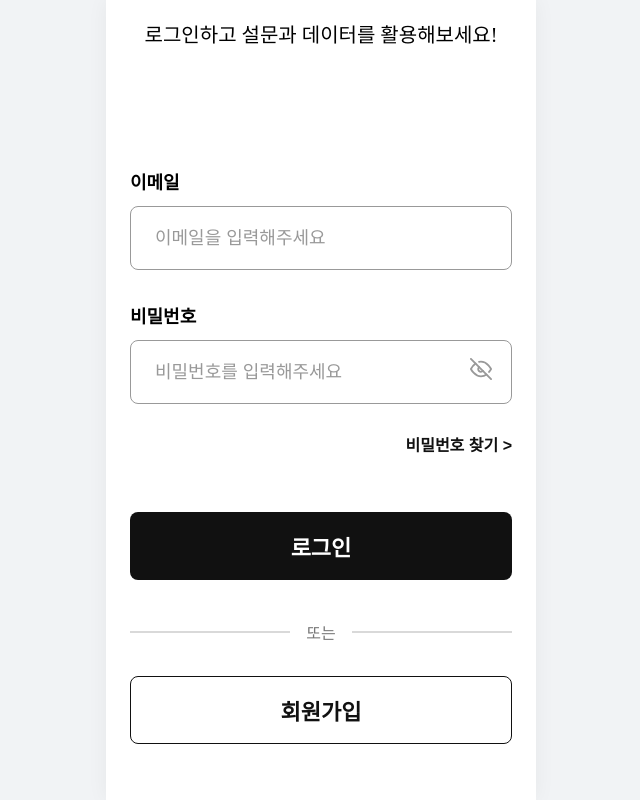
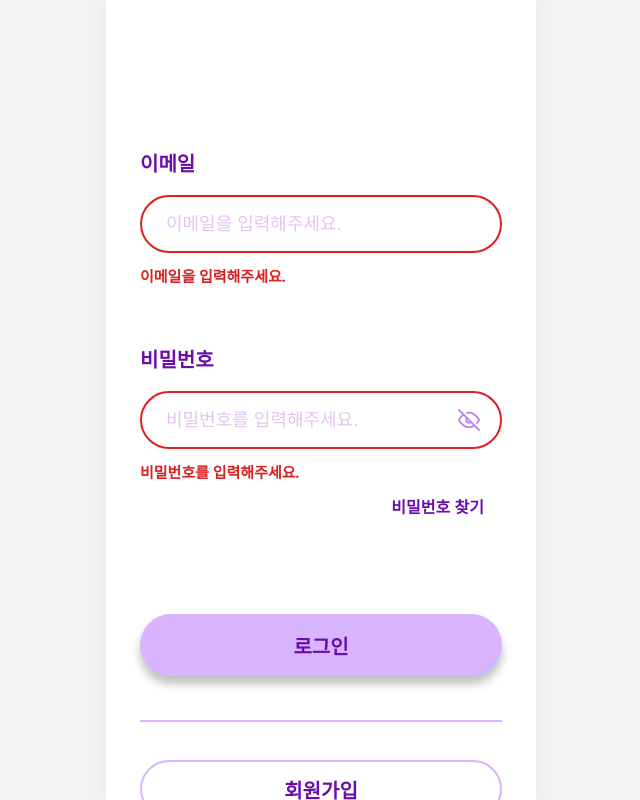
Before and after one commit to kah070809-rgb/Loopa-frontend, a React (Vite) app: page /login in a window 1280 px wide. Both pictures are taken after a click on the button "로그인". Shown: the whole page, without its empty margins (319-959 px from the left). Built offline with nearby package versions, Linux system fonts and the light colour scheme.

Commit message:
로그인화면 세부기능&디자인 구현

```diff
--- a/src/pages/Login.css
+++ b/src/pages/Login.css
@@ -1,185 +1,195 @@
-.r2 {
+.login-page {
   width: 100%;
   min-height: 100vh;
-  padding: 56px 24px;
+  padding: 0 34px 48px;
   box-sizing: border-box;
-  background-color: white;
+  background-color: #ffffff;
+
+  display: flex;
+  flex-direction: column;
+
+  position: relative;
 }
 
-.loginbackbutton {
+.login-back-button {
+  position: absolute;
+  top: 42px;
+  left: 24px;
+
   border: none;
   background: none;
-  font-size: 28px;
+  padding: 0;
+
+  color: #6a0dad;
+  font-size: 34px;
+  font-weight: 700;
+
   cursor: pointer;
-  margin-bottom: 56px;
 }
 
-.loginHeader {
-  margin-top: 120px;
+.login-title {
+  margin: 0;
+  padding-top: 150px;
+
   text-align: center;
+  color: #6a0dad;
+  font-size: 32px;
+  font-weight: 800;
 }
 
-.loginTitle {
-  margin: 0;
-  font-size: 52px;
-  font-weight: 500;
+.login-form {
+  width: 100%;
+  margin-top: 180px;
 }
 
-.loginSubTitle {
-  margin-top: 24px;
-  font-size: 20px;
-  font-weight: 400;
+.login-input-box {
+  width: 100%;
 }
 
-.loginForm {
-  width: 100%;
-  max-width: 620px;
-  margin: 120px auto 0;
+.login-password-box {
+  margin-top: 58px;
+  position: relative;
+  padding-bottom: 36px;
 }
 
-.loginEmailBox {
-  display: flex;
-  flex-direction: column;
-  gap: 12px;
+.login-label {
+  display: block;
+  margin-bottom: 18px;
+
+  color: #6a0dad;
+  font-size: 20px;
+  font-weight: 800;
 }
 
-.loginEmailLabel {
-  font-size: 18px;
-  font-weight: 700;
-}
-
-.loginEmailInput {
+.login-input {
   width: 100%;
-  height: 64px;
+  height: 58px;
   padding: 0 24px;
   box-sizing: border-box;
 
-  border: 1px solid #999;
-  border-radius: 8px;
+  border: 2px solid #d19bff;
+  border-radius: 999px;
+  background-color: #ffffff;
 
+  color: #6a0dad;
   font-size: 18px;
+  font-weight: 500;
+
   outline: none;
 }
 
-.loginEmailInput::placeholder {
-  color: #999;
+.login-input::placeholder {
+  color: #e3c4ee;
 }
 
-.loginPasswordBox {
-  display: flex;
-  flex-direction: column;
-  gap: 12px;
-  margin-top: 32px;
+.login-input:focus {
+  border-color: #b66cff;
 }
 
-.loginPasswordLabel {
-  font-size: 18px;
-  font-weight: 700;
+.login-password-input-wrap {
+  position: relative;
+  width: 100%;
+  height: 58px;
 }
 
-.loginPasswordInputWrap {
-  width: 100%;
-  height: 64px;
-  position: relative;
+.login-password-input {
+  height: 100%;
+  padding-right: 58px;
 }
 
-.loginPasswordInput {
-  width: 100%;
-  height: 100%;
-  padding: 0 56px 0 24px;
-  box-sizing: border-box;
-
-  border: 1px solid #999;
-  border-radius: 8px;
-
-  font-size: 18px;
-  outline: none;
-}
-
-.loginPasswordInput::placeholder {
-  color: #999;
-}
-
-.loginEyeButton {
+.login-eye-button {
   position: absolute;
-  right: 20px;
   top: 50%;
+  right: 22px;
   transform: translateY(-50%);
 
   border: none;
   background: none;
   padding: 0;
 
+  color: #b985e8;
   font-size: 22px;
-  color: #999;
+
+  display: flex;
+  align-items: center;
+  justify-content: center;
+
   cursor: pointer;
 }
 
-.loginFindPasswordButton {
-  display: block;
-  margin: 28px 0 0 auto;
+.login-bottom-area {
+  width: 100%;
+  margin-top: 96px;
+}
+
+.login-button {
+  width: 100%;
+  height: 62px;
+
+  border: none;
+  border-radius: 999px;
+  background-color: #d9b5ff;
+
+  color: #6a0dad;
+  font-size: 20px;
+  font-weight: 800;
+
+  box-shadow: 0 8px 10px rgba(0, 0, 0, 0.25);
+
+  cursor: pointer;
+}
+
+.login-divider {
+  width: 100%;
+  height: 2px;
+  margin: 44px 0 38px;
+
+  background-color: #d9b5ff;
+}
+
+.login-signup-button {
+  width: 100%;
+  height: 58px;
+
+  border: 2px solid #d9b5ff;
+  border-radius: 999px;
+  background-color: #ffffff;
+
+  color: #6a0dad;
+  font-size: 20px;
+  font-weight: 800;
+
+  cursor: pointer;
+}
+
+.login-input-error {
+  border-color: #e02020;
+}
+
+.login-error-message {
+  margin: 12px 0 0 0;
+
+  color: #d82121;
+  font-size: 15px;
+  font-weight: 700;
+}
+
+.login-password-box .login-error-message {
+  padding-right: 130px;
+}
+
+.login-find-password-button {
+  position: absolute;
+  right: 18px;
+  bottom: 0;
 
   border: none;
   background: none;
   padding: 0;
 
+  color: #6a0dad;
   font-size: 16px;
-  font-weight: 600;
-  color: #111;
+  font-weight: 800;
 
   cursor: pointer;
 }
-
-.loginButton {
-  width: 100%;
-  height: 68px;
-  margin-top: 56px;
-
-  border: none;
-  border-radius: 8px;
-  background-color: #111;
-
-  color: white;
-  font-size: 22px;
-  font-weight: 700;
-
-  cursor: pointer;
-}
-
-.loginDivider {
-  display: flex;
-  align-items: center;
-  gap: 16px;
-
-  margin-top: 40px;
-}
-
-.loginDivider span {
-  flex: 1;
-  height: 2px;
-  background-color: #d9d9d9;
-}
-
-.loginDivider p {
-  margin: 0;
-  font-size: 16px;
-  color: #777;
-  white-space: nowrap;
-}
-
-.loginSignupButton {
-  display: block;
-  width: 100%;
-  height: 68px;
-  margin: 32px auto 0;
-
-  border: 1px solid #111;
-  border-radius: 8px;
-  background-color: white;
-
-  color: #111;
-  font-size: 22px;
-  font-weight: 700;
-
-  cursor: pointer;
-}
--- a/src/pages/Login.jsx
+++ b/src/pages/Login.jsx
@@ -5,77 +5,151 @@ import { FiEye, FiEyeOff } from "react-icons/fi";
 
 function Login() {
   const [showPassword, setShowPassword] = useState(false);
+
+  const [email, setEmail] = useState("");
+  const [password, setPassword] = useState("");
+
+  const [emailError, setEmailError] = useState("");
+  const [passwordError, setPasswordError] = useState("");
+
   const navigate = useNavigate();
 
-    return(
-        <section className="r2">
+  const handleLogin = async () => {
+    setEmailError("");
+    setPasswordError("");
+
+    let hasError = false;
+
+    if (!email.trim()) {
+      setEmailError("이메일을 입력해주세요.");
+      hasError = true;
+    }
+
+    if (!password.trim()) {
+      setPasswordError("비밀번호를 입력해주세요.");
+      hasError = true;
+    }
+
+    if (hasError) return;
+
+    try {
+      const response = await fetch("http://localhost:8080/api/auth/login", {
+        method: "POST",
+        headers: {
+          "Content-Type": "application/json",
+        },
+        body: JSON.stringify({
+          email,
+          password,
+        }),
+      });
+
+      const data = await response.json();
+
+      if (!response.ok) {
+        setPasswordError("비밀번호가 일치하지 않습니다.");
+        return;
+      }
+
+      console.log("로그인 성공:", data);
+
+      // 백엔드에서 토큰을 준다면 저장
+      // 예: data.accessToken
+      if (data.accessToken) {
+        localStorage.setItem("accessToken", data.accessToken);
+      }
+
+      // 로그인 성공 후 메인화면 이동
+      navigate("//surveyjoinfirst");
+    } catch (error) {
+      console.error("로그인 요청 실패:", error);
+      setPasswordError("로그인 중 오류가 발생했습니다.");
+    }
+  };
+
+  return (
+    <section className="login-page">
       <button
-             className="loginbackbutton"
+        className="login-back-button"
         type="button"
-             onClick={() => navigate("/landing")}>←</button>
+        onClick={() => navigate("/landing")}
+      >
+        ←
+      </button>
 
-            <div className="loginHeader">
-              <h1 className="loginTitle">Loopa</h1>
-              <p className="loginSubTitle">
-                 로그인하고 설문과 데이터를 활용해보세요!
-              </p>
+      <h1 className="login-title">로그인</h1>
+
+      <div className="login-form">
+        <div className="login-input-box">
+          <label className="login-label">이메일</label>
+
+          <input
+            className={`login-input ${emailError ? "login-input-error" : ""}`}
+            type="email"
+            placeholder="이메일을 입력해주세요."
+            value={email}
+            onChange={(e) => {
+              setEmail(e.target.value);
+              setEmailError("");
+            }}
+          />
+
+          {emailError && <p className="login-error-message">{emailError}</p>}
         </div>
 
-            <div className="loginForm">
-              <div className="loginEmailBox">
-                  <label className="loginEmailLabel">이메일</label>
+        <div className="login-input-box login-password-box">
+          <label className="login-label">비밀번호</label>
 
+          <div className="login-password-input-wrap">
             <input
-                   className="loginEmailInput"
-                   type="email"
-                   placeholder="이메일을 입력해주세요"
-                  />
-              </div>
-
-              <div className="loginPasswordBox">
-                 <label className="loginPasswordLabel">비밀번호</label>
-
-                 <div className="loginPasswordInputWrap">
-                     <input
-                      className="loginPasswordInput"
+              className={`login-input login-password-input ${
+                passwordError ? "login-input-error" : ""
+              }`}
               type={showPassword ? "text" : "password"}
-                      placeholder="비밀번호를 입력해주세요"
+              placeholder="비밀번호를 입력해주세요."
+              value={password}
+              onChange={(e) => {
+                setPassword(e.target.value);
+                setPasswordError("");
+              }}
             />
 
             <button
-                         className="loginEyeButton"
+              className="login-eye-button"
               type="button"
               onClick={() => setShowPassword(!showPassword)}
             >
               {showPassword ? <FiEye /> : <FiEyeOff />}
             </button>
           </div>
+
+          {passwordError && (
+  <p className="login-error-message">{passwordError}</p>
+)}
+
+<button className="login-find-password-button" type="button">
+  비밀번호 찾기
+</button>
+        </div>
       </div>
 
-              <button className="loginFindPasswordButton" type="button">
-                 비밀번호 찾기 &gt;
-              </button>
-
-              <button className="loginButton" type="button">
+      <div className="login-bottom-area">
+        <button className="login-button" type="button" onClick={handleLogin}>
           로그인
         </button>
 
-              <div className="loginDivider">
-                 <span></span>
-                 <p>또는</p>
-                 <span></span>
-              </div>
+        <div className="login-divider"></div>
 
         <button
-               className="loginSignupButton"
+          className="login-signup-button"
           type="button"
-               onClick={() => navigate("/register")}>
+          onClick={() => navigate("/register")}
+        >
           회원가입
         </button>
       </div>
-
     </section>
-    )
+  );
 }
 
 export default Login;
```
Lines whose indentation alone changed are shown as unchanged.
